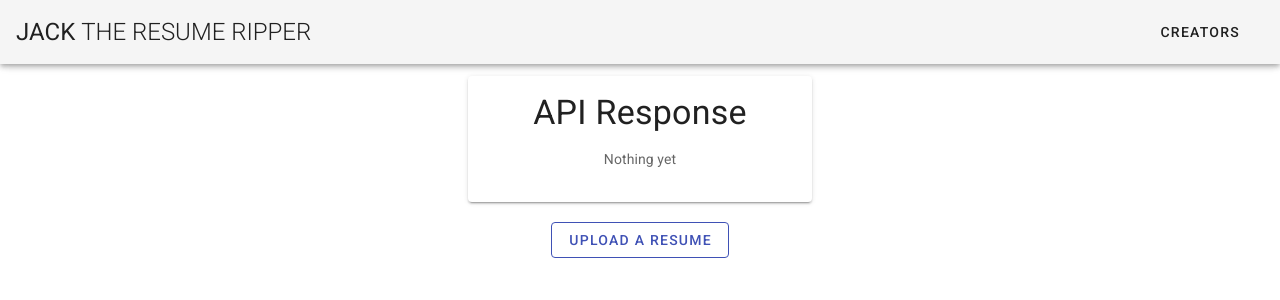
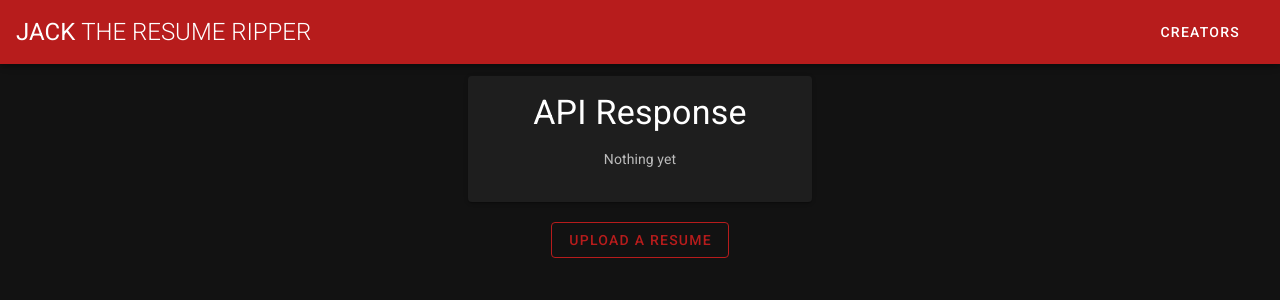
Before and after one commit to nathansmith11170/JackTheResumeRipper, a Vue app in the folder client/jack-the-resume-ripper/: page / in a window 1280 px wide. Shown: the top 300 px of the page. Built offline with nearby package versions, Linux system fonts and the light colour scheme.

Commit message:
Dark theme

```diff
--- a/client/jack-the-resume-ripper/src/App.vue
+++ b/client/jack-the-resume-ripper/src/App.vue
@@ -1,6 +1,6 @@
 <template>
   <v-app>
-    <v-app-bar app>
+    <v-app-bar app  color="error">
       <v-toolbar-title class="headline text-uppercase">
         <span>Jack </span>
         <span class="font-weight-light">The Resume Ripper</span>
--- a/client/jack-the-resume-ripper/src/components/HelloWorld.vue
+++ b/client/jack-the-resume-ripper/src/components/HelloWorld.vue
@@ -21,7 +21,7 @@
         </v-card>
       </v-flex>
       <v-flex mb-4>
-        <v-btn outlined color="indigo">Upload a Resume</v-btn>
+        <v-btn outlined color="error">Upload a Resume</v-btn>
       </v-flex>
     </v-layout>
   </v-container>
@@ -29,6 +29,6 @@
 
 <script>
 export default {
-
+  name: 'HelloWorld'
 };
 </script>
--- a/client/jack-the-resume-ripper/src/plugins/vuetify.js
+++ b/client/jack-the-resume-ripper/src/plugins/vuetify.js
@@ -7,4 +7,15 @@ export default new Vuetify({
   icons: {
     iconfont: 'mdi',
   },
+  theme: {
+    dark: true,
+    themes: {
+      dark: {
+        primary: '#3f51b5',
+        secondary: '#b0bec5',
+        accent: '#8c9eff',
+        error: '#b71c1c',
+      },
+    },
+  }
 });
```
